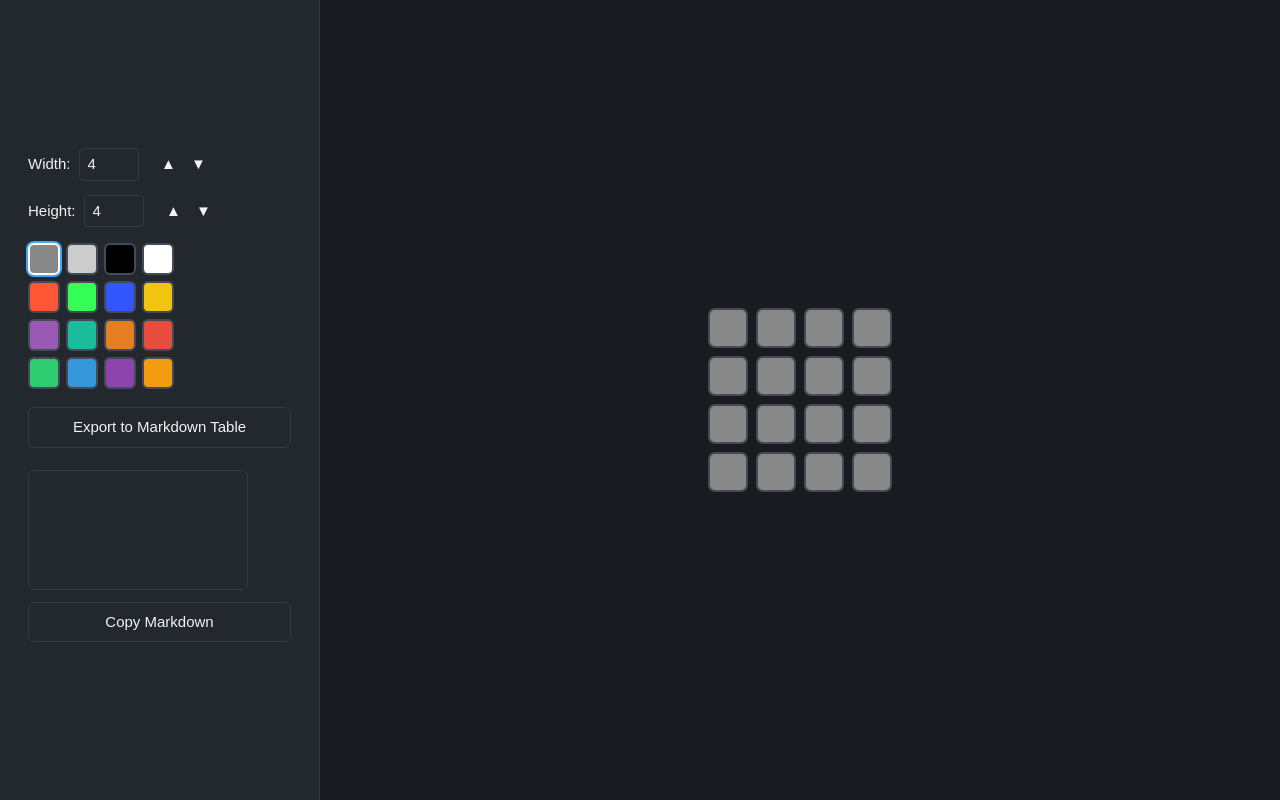
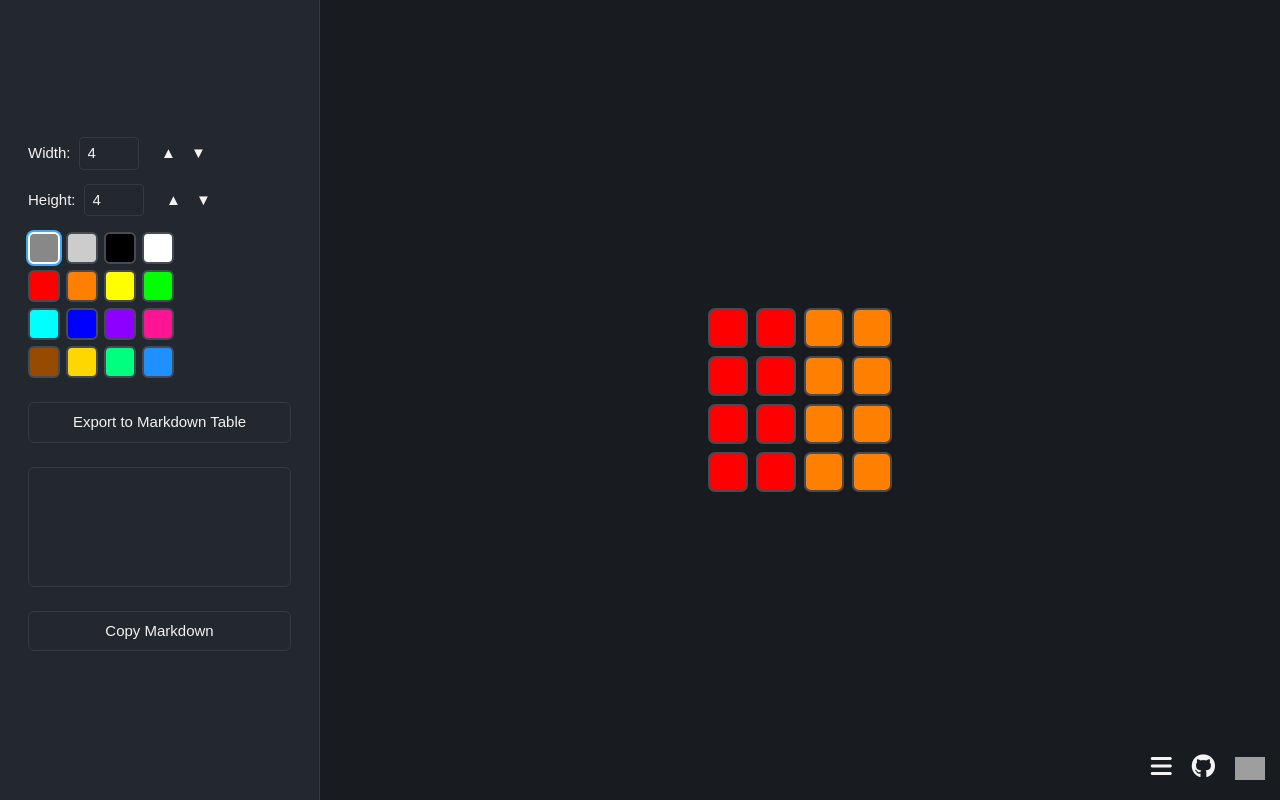
Before and after one commit to codeadamca/gridgen, a plain HTML site: page index.html in a window 1280 px wide. Drawn offline with nearby package versions, Linux system fonts and the light colour scheme; grey boxes are pictures that could not be loaded.

Commit message:
Changed default colours

```diff
--- a/index.html
+++ b/index.html
@@ -48,7 +48,13 @@
                 color: var(--text);
                 margin-right: 6px;
             }
-        input[type="number"] {
+            input::-webkit-outer-spin-button,
+            input::-webkit-inner-spin-button {
+                -webkit-appearance: none;
+                margin: 0;
+            }
+            input[type=number] {
+                -moz-appearance: textfield;
                 background: var(--panel-bg);
                 color: var(--text);
                 border: 1px solid var(--border);
@@ -61,7 +67,7 @@
                 display: grid;
                 grid-template-columns: repeat(4, 32px);
                 grid-gap: 6px;
-            margin-bottom: 18px;
+                margin-bottom: 12px;
                 justify-items: center;
                 align-items: center;
             }
@@ -85,7 +91,8 @@
                 border-radius: 6px;
                 padding: 8px 16px;
                 cursor: pointer;
-            margin-bottom: 10px;
+                margin-top: 12px;
+                margin-bottom: 12px;
                 transition: background 0.15s, border 0.15s;
             }
             #exportBtn:hover, #copyBtn:hover {
@@ -93,7 +100,6 @@
                 border-color: var(--accent);
             }
             #markdownOutput {
-            width: 220px;
                 max-width: 90vw;
                 margin-top: 12px;
                 margin-bottom: 12px;
@@ -128,9 +134,37 @@
             #colorGrid > div:hover {
                 border: 2px solid var(--accent);
             }
+
+            #codeadam {
+                position: fixed;
+                bottom: 0;
+                right: 0;
+                font-size: 24px;
+                padding: 15px;
+                z-index: 10000;
+                font-family: Arial, Helvetica, sans-serif;
+            }
+            #codeadam img {
+                vertical-align: middle;
+            }
     </style>
+
+  <link href="https://fonts.googleapis.com/css?family=Lora" rel="stylesheet">
+  <link href="https://fonts.googleapis.com/css?family=PT+Sans+Narrow" rel="stylesheet">
+
+  <script src="https://kit.fontawesome.com/57a8a8c892.js" crossorigin="anonymous"></script>
+
 </head>
 <body class="w3-row">
+
+    <div id="codeadam">
+        <a href="/"><i class="fas fa-bars"></i></a>
+        &nbsp;
+        <a href="https://github.com/codeadamca/gridgen"><i class="fab fa-github"></i></a>
+        &nbsp;
+        <a href="https://codeadam.ca"><img src="https://codeadam.ca/images/code-block-white.png" width="30"></a>
+    </div>
+
     <div class="sidebar w3-col l3 m4 s12">
         <div class="controls w3-margin-bottom">
             <div style="margin-bottom: 14px; display: flex; align-items: center;">
@@ -155,15 +189,24 @@
         <div id="colorGrid"></div>
     </div>
     <script>
-        // 16 colors: 2 greys, black, white, and 12 vibrant colors
+        // 16 colors: 2 greys, black, white, and 12 distinct vibrant colors (one for each hue)
         const colors = [
             "#888888", // grey
             "#cccccc", // light grey
             "#000000", // black
             "#ffffff", // white
-            "#FF5733", "#33FF57", "#3357FF", "#F1C40F",
-            "#9B59B6", "#1ABC9C", "#E67E22", "#E74C3C",
-            "#2ECC71", "#3498DB", "#8E44AD", "#F39C12"
+            "#FF0000", // red
+            "#FF7F00", // orange
+            "#FFFF00", // yellow
+            "#00FF00", // green
+            "#00FFFF", // cyan
+            "#0000FF", // blue
+            "#8B00FF", // violet
+            "#FF1493", // pink
+            "#964B00", // brown
+            "#FFD700", // gold
+            "#00FF7F", // spring green
+            "#1E90FF"  // dodger blue
         ];
         const defaultGridColor = "#888888"; // grey
 
@@ -204,8 +247,15 @@
             // If gridState is not the right size, reset it
             if (!gridState.length || gridState.length !== width * height) {
                 gridState = [];
-                for (let i = 0; i < width * height; i++) {
-                    gridState.push(defaultGridColor);
+                for (let y = 0; y < height; y++) {
+                    for (let x = 0; x < width; x++) {
+                        // Left half FF0000 (red), right half FF7F00 (orange)
+                        if (x < width / 2) {
+                            gridState.push("#FF0000");
+                        } else {
+                            gridState.push("#FF7F00");
+                        }
+                    }
                 }
             }
             for (let i = 0; i < width * height; i++) {
```
Lines whose indentation alone changed are shown as unchanged.
